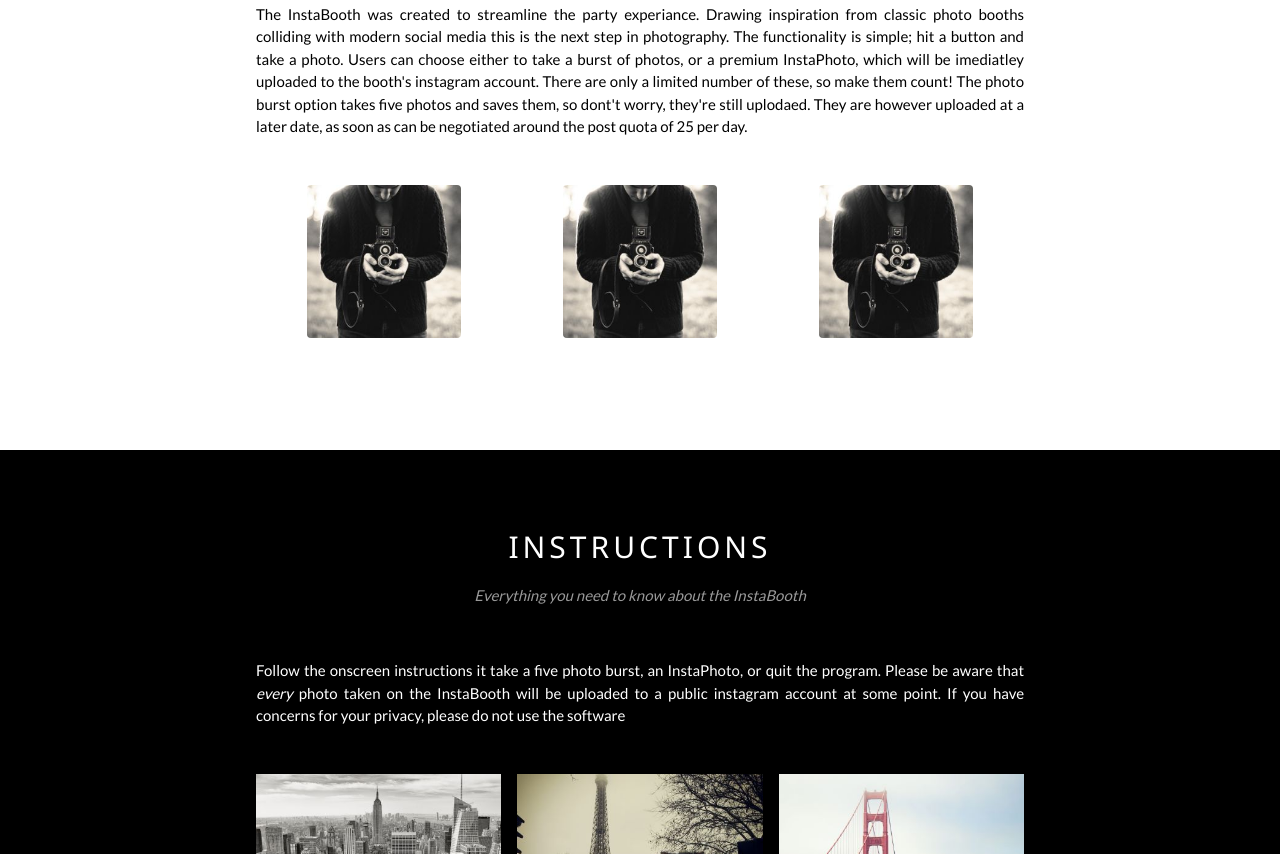
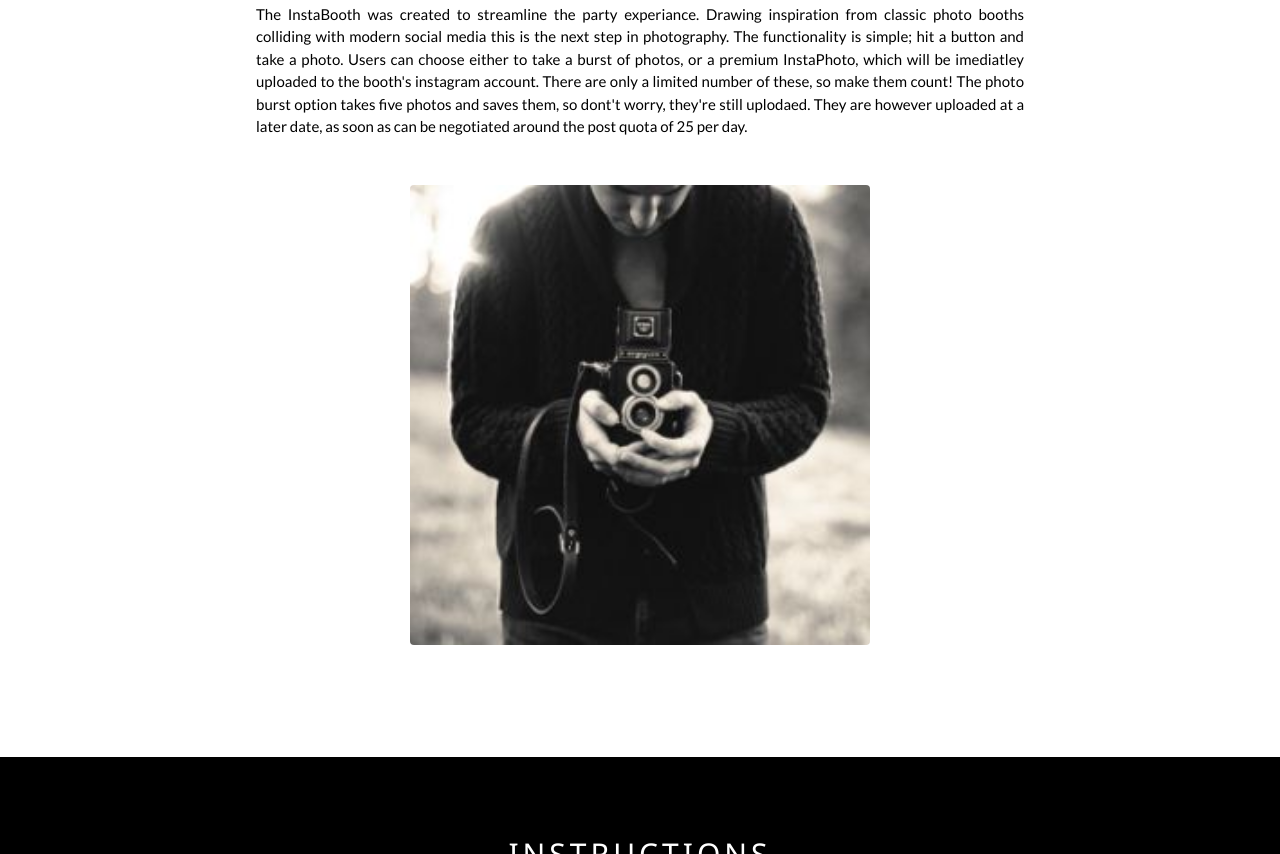
Before and after one commit to dans3d/dans3d.github.io, a plain HTML site: page index.html in a window 1280 px wide. Shown: the part 855-1709 px from the top of the page. Drawn offline with nearby package versions, Linux system fonts and the light colour scheme.

Commit message:
Update index.html

```diff
--- a/index.html
+++ b/index.html
@@ -73,18 +73,10 @@ p {text-align: center}
     <p class="w3-opacity"><i>We love photos</i></p>
     <p class="w3-justify">The InstaBooth was created to streamline the party experiance. Drawing inspiration from classic photo booths colliding with modern social media this is the next step in photography. The functionality is simple; hit a button and take a photo. Users can choose either to take a burst of photos, or a premium InstaPhoto, which will be imediatley uploaded to the booth's instagram account. There are only a limited number of these, so make them count! The photo burst option takes five photos and saves them, so dont't worry, they're still uplodaed. They are however uploaded at a later date, as soon as can be negotiated around the post quota of 25 per day.</p>
     <div class="w3-row w3-padding-32">
-      <div class="w3-third">
         <img src="w3images/bandmember.jpg" class="w3-round w3-margin-bottom" alt="Random Dude" style="width:60%">
-      </div>
-      <div class="w3-third">
-        <img src="w3images/bandmember.jpg" class="w3-round w3-margin-bottom" alt="Random Dude" style="width:60%">
-      </div>
-      <div class="w3-third">
-        <img src="w3images/bandmember.jpg" class="w3-round" alt="Random Name" style="width:60%">
-      </div>
-    </div>
-  </div>
 
+	</div>
+</div>
 
   <!-- The instructoins Section -->
   <div class="w3-black" id="instructoins">
```
